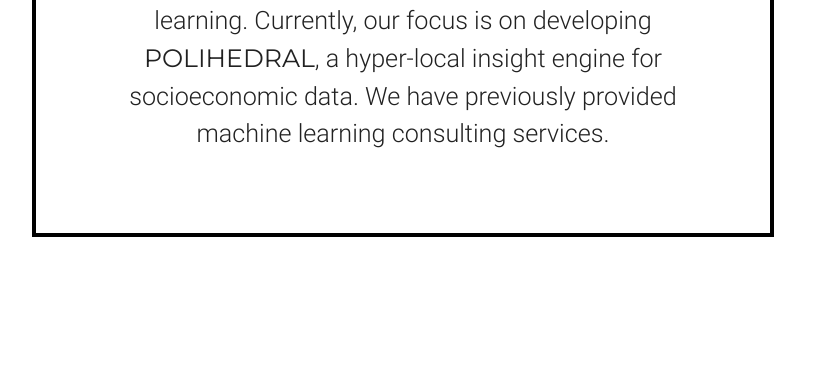
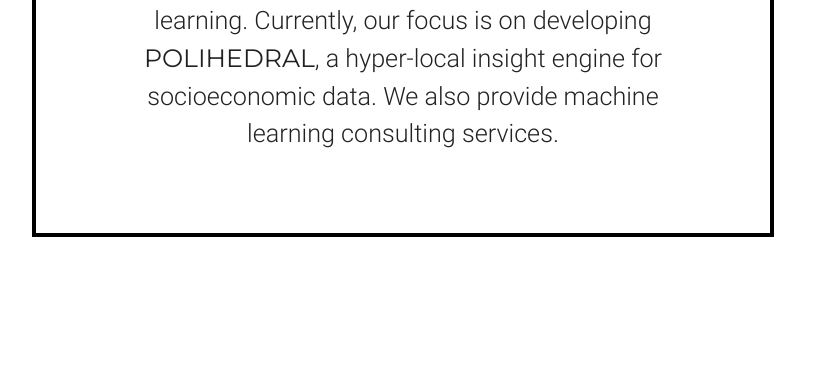
Before and after one commit to dihedral-io/dihedral-site, a plain HTML site: page index.html in a window 1280 px wide. Shown: the part 1229-1616 px from the top of the page, without its empty margins (237-1050 px from the left). Drawn offline with nearby package versions, Linux system fonts and the light colour scheme.

Commit message:
Update index.html

```diff
--- a/index.html
+++ b/index.html
@@ -71,7 +71,7 @@
       <!--   Icon Section   -->
       <div class="row bigmargin">
         <div class="col offset-m1 s12 m10">
-            <p class="center flow-text medpadbox"><span class='head-font'>DIHEDRAL</span> specializes in applied machine learning. Currently, our focus is on developing <span class='head-font'>POLIHEDRAL</span>, a hyper-local insight engine for socioeconomic data. We have previously provided machine learning consulting services.</p>
+            <p class="center flow-text medpadbox"><span class='head-font'>DIHEDRAL</span> specializes in applied machine learning. Currently, our focus is on developing <span class='head-font'>POLIHEDRAL</span>, a hyper-local insight engine for socioeconomic data. We also provide machine learning consulting services.</p>
         </div>
       </div>
     </div>
```
